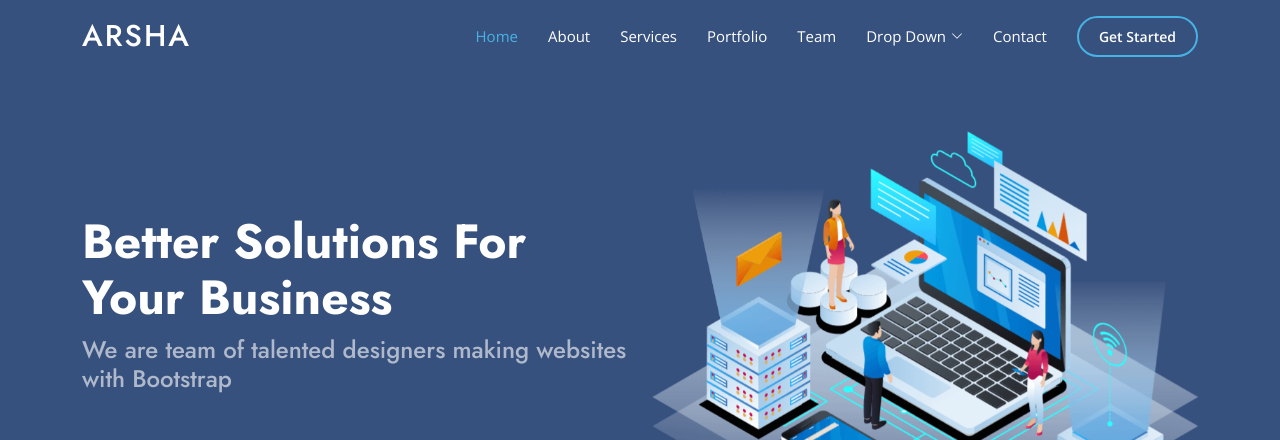
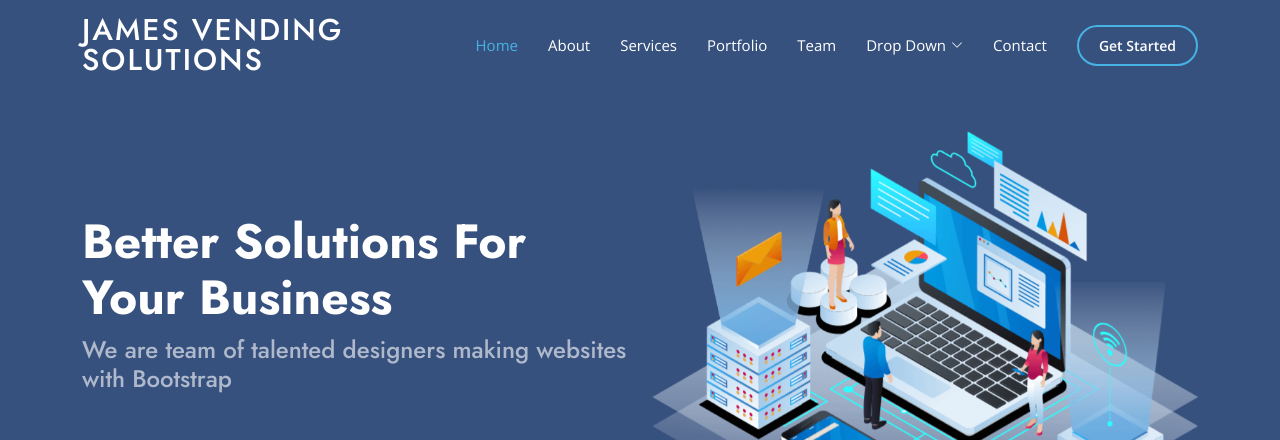
Before and after one commit to pjcoj/jvs, a plain HTML site: page index.html in a window 1280 px wide. Shown: the top 440 px of the page. Drawn offline with nearby package versions, Linux system fonts and the light colour scheme.

Commit message:
Title update w/o logo

```diff
--- a/index.html
+++ b/index.html
@@ -42,7 +42,7 @@
   <header id="header" class="fixed-top ">
     <div class="container d-flex align-items-center">
 
-      <h1 class="logo me-auto"><a href="index.html">Arsha</a></h1>
+      <h1 class="logo me-auto"><a href="index.html">James Vending Solutions</a></h1>
       <!-- Uncomment below if you prefer to use an image logo -->
       <!-- <a href="index.html" class="logo me-auto"><img src="assets/img/logo.png" alt="" class="img-fluid"></a>-->
 
```
Also changed, not shown: 1 other file.
